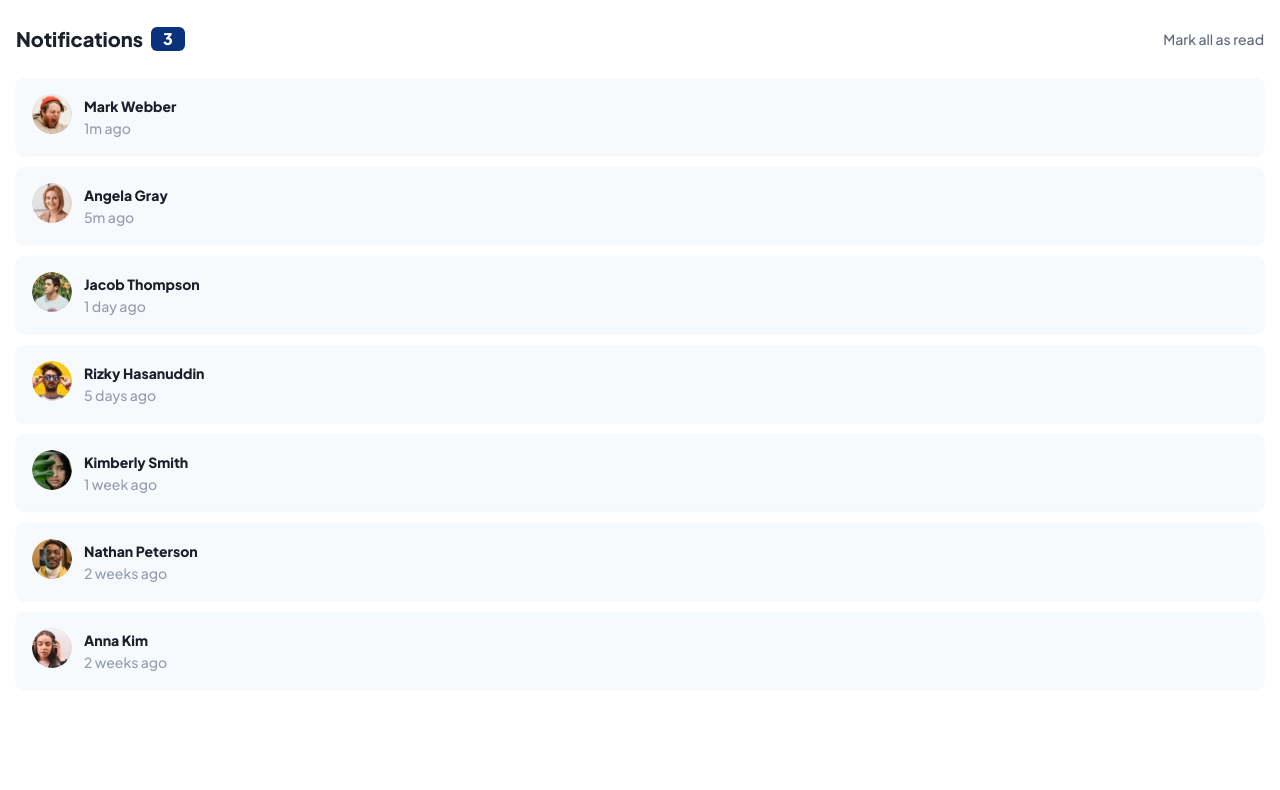
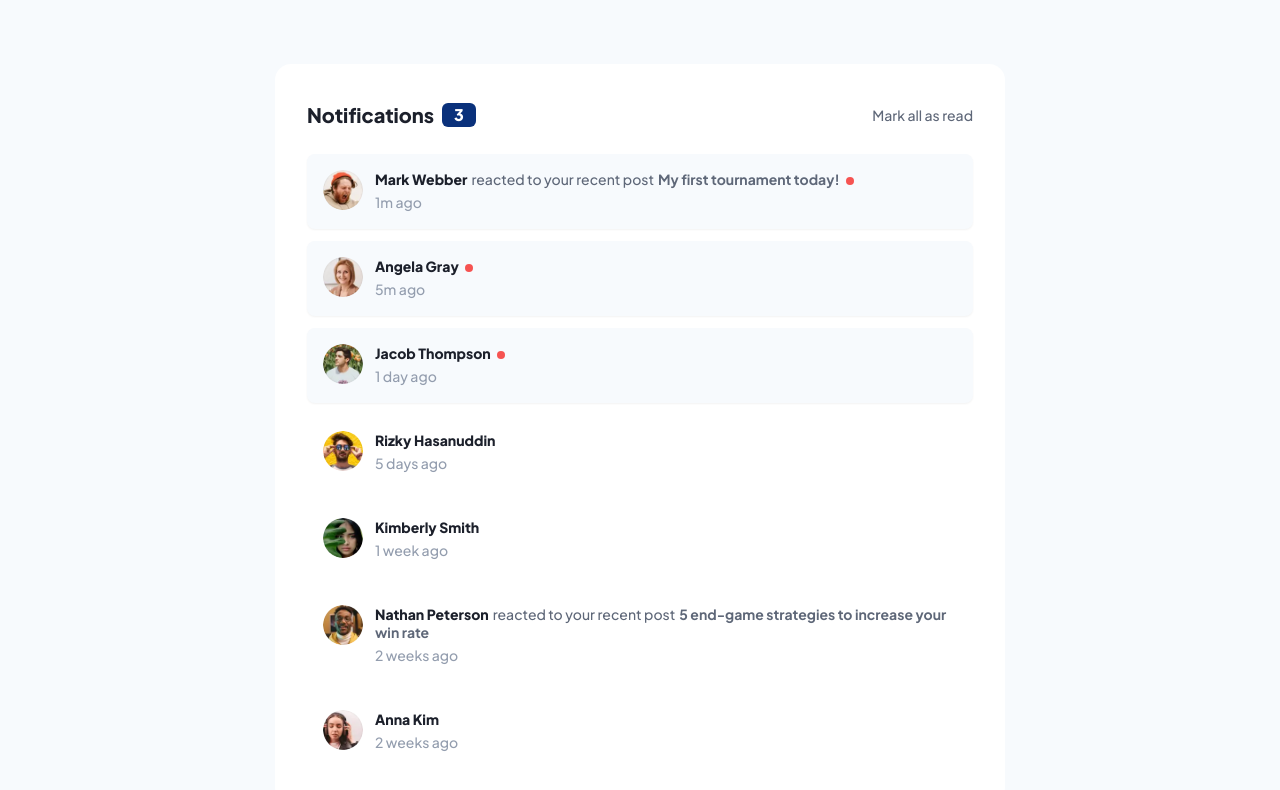
Before and after one commit to john-mirage/notifications-page, a website built with Vite: page index.html in a window 1280 px wide. Built offline with nearby package versions, Linux system fonts and the light colour scheme.

Commit message:
fix: fix reply notification

```diff
--- a/index.html
+++ b/index.html
@@ -43,8 +43,9 @@
   <template id="template-web-notification">
     <img class="web-notification__avatar" data-id="web-notification-avatar"/>
     <div class="web-notification__content">
-      <p class="web-notification__value">
+      <p class="web-notification__comment">
         <span class="web-notification__username" data-id="web-notification-username"></span>
+        <span class="web-notification__indicator" data-id="web-notification-indicator"></span>
       </p>
       <p class="web-notification__created-at" data-id="web-notification-created-at"></p>
     </div>
--- a/src/components/web-app/web-app.css
+++ b/src/components/web-app/web-app.css
@@ -1,3 +1,12 @@
+.web-app {
+  margin-left: auto;
+  margin-right: auto;
+  width: 100%;
+  max-width: 730px;
+  padding: 1.5rem 1rem;
+  background-color: var(--color-white);
+}
+
 .web-app__header {
   margin-bottom: 1.5rem;
   display: flex;
@@ -41,7 +50,14 @@
 }
 
 .web-app__notification-list {
-  margin: 0;
+  margin: 0 0 -0.875rem 0;
   padding: 0;
   list-style: none;
 }
+
+@media screen and (min-width: 794px) {
+  .web-app {
+    padding: 2.25rem 2rem;
+    border-radius: 1rem;
+  }
+}
--- a/src/components/web-app/web-app.ts
+++ b/src/components/web-app/web-app.ts
@@ -66,6 +66,7 @@ class WebApp extends HTMLElement {
               createdAt: notification.createdAt,
               markedAsRead: notification.markedAsRead
             };
+            webReplyNotification.post = (<AppData.ReplyNotification>notification).post;
             return webReplyNotification;
           case "follow":
             const webFollowNotification = <WebFollowNotification>this.webFollowNotification.cloneNode(true);
--- a/src/components/web-notification/web-notification.css
+++ b/src/components/web-notification/web-notification.css
@@ -4,6 +4,9 @@
   flex-direction: row;
   align-items: flex-start;
   padding: 1rem;
+}
+
+.web-notification--unread {
   background-color: var(--color-very-light-grayish-blue);
   border-radius: 0.5rem;
   box-shadow: 0 1px 2px 0 rgb(0 0 0 / 0.05);
@@ -23,10 +26,29 @@
   flex: 1;
 }
 
+.web-notification__comment {
+  margin-bottom: 0.25rem;
+  font-size: 0.875rem;
+  line-height: 1.125rem;
+}
+
 .web-notification__username {
-  font-size: 0.875rem;
+  margin-right: 0.25rem;
   font-weight: 800;
   color: var(--color-very-dark-blue);
+}
+
+.web-notification__post {
+  margin-right: 0.25rem;
+  color: var(--color-dark-grayish-blue);
+}
+
+.web-notification__post--label {
+  font-weight: 500;
+}
+
+.web-notification__post--value {
+  font-weight: 700;
 }
 
 .web-notification__created-at {
@@ -34,3 +56,11 @@
   font-weight: 500;
   color: var(--color-grayish-blue);
 }
+
+.web-notification__indicator {
+  display: inline-block;
+  width: 0.5rem;
+  height: 0.5rem;
+  border-radius: 9999px;
+  background-color: var(--color-red);
+}
--- a/src/components/web-notification/web-notification.ts
+++ b/src/components/web-notification/web-notification.ts
@@ -6,6 +6,7 @@ class WebNotification extends HTMLLIElement {
   avatarElement: HTMLImageElement;
   usernameElement: HTMLSpanElement;
   createdAtElement: HTMLSpanElement;
+  indicatorElement: HTMLSpanElement;
 
   constructor() {
     super();
@@ -14,6 +15,7 @@ class WebNotification extends HTMLLIElement {
     this.avatarElement = <HTMLImageElement>this.#templateFragment.querySelector('[data-id="web-notification-avatar"]');
     this.usernameElement = <HTMLSpanElement>this.#templateFragment.querySelector('[data-id="web-notification-username"]');
     this.createdAtElement = <HTMLSpanElement>this.#templateFragment.querySelector('[data-id="web-notification-created-at"]');
+    this.indicatorElement = <HTMLSpanElement>this.#templateFragment.querySelector('[data-id="web-notification-indicator"]');
   }
 
   get notification(): AppData.Notification {
@@ -30,6 +32,11 @@ class WebNotification extends HTMLLIElement {
     this.avatarElement.setAttribute("alt", this.#notification.username);
     this.usernameElement.textContent = this.#notification.username;
     this.createdAtElement.textContent = this.#notification.createdAt;
+    if (!this.#notification.markedAsRead) {
+      this.classList.add("web-notification--unread");
+    } else {
+      this.indicatorElement.remove();
+    }
   }
 
   connectedCallback() {
--- a/src/components/web-notification/web-reply-notification.ts
+++ b/src/components/web-notification/web-reply-notification.ts
@@ -1,13 +1,35 @@
 import WebNotification from "@components/web-notification/web-notification";
 
 class WebReplyNotification extends WebNotification {
+  #post?: string;
+  #postLabelElement = document.createElement("span");
+  #postValueElement = document.createElement("span");
+
   constructor() {
     super();
+    this.#postLabelElement.classList.add("web-notification__post", "web-notification__post--label");
+    this.#postValueElement.classList.add("web-notification__post", "web-notification__post--value");
+    this.#postLabelElement.textContent = "reacted to your recent post";
+  }
+
+  get post(): string {
+    if (this.#post) {
+      return this.#post;
+    } else {
+      throw new Error("The post is not defined");
+    }
+  }
+
+  set post(newPost: string) {
+    this.#post = newPost;
+    this.#postValueElement.textContent = newPost;
+    this.usernameElement.after(this.#postLabelElement, this.#postValueElement);
   }
 
   connectedCallback() {
     super.connectedCallback();
+    this.upgradeProperty("post");
   }
- }
+}
 
- export default WebReplyNotification;
+export default WebReplyNotification;
--- a/src/styles/page.css
+++ b/src/styles/page.css
@@ -1,4 +1,11 @@
 .page {
   background-color: var(--color-white);
-  padding: 1.5rem 1rem;
 }
+
+@media screen and (min-width: 794px) {
+  .page {
+    padding-top: 4rem;
+    padding-bottom: 4rem;
+    background-color: var(--color-very-light-grayish-blue);
+  }
+}
```
